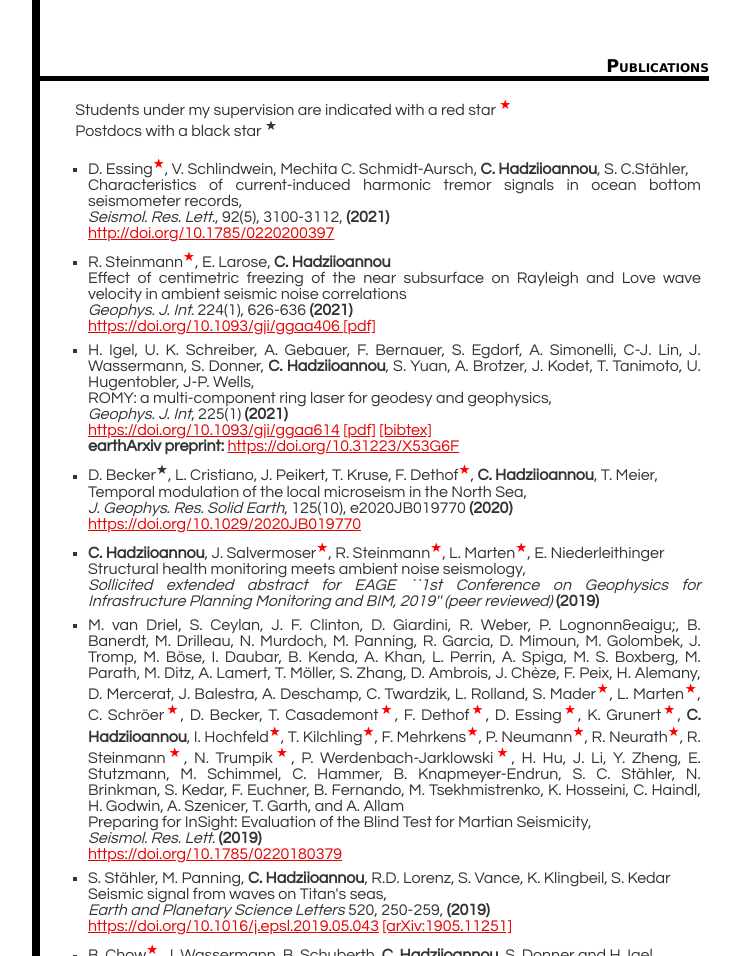
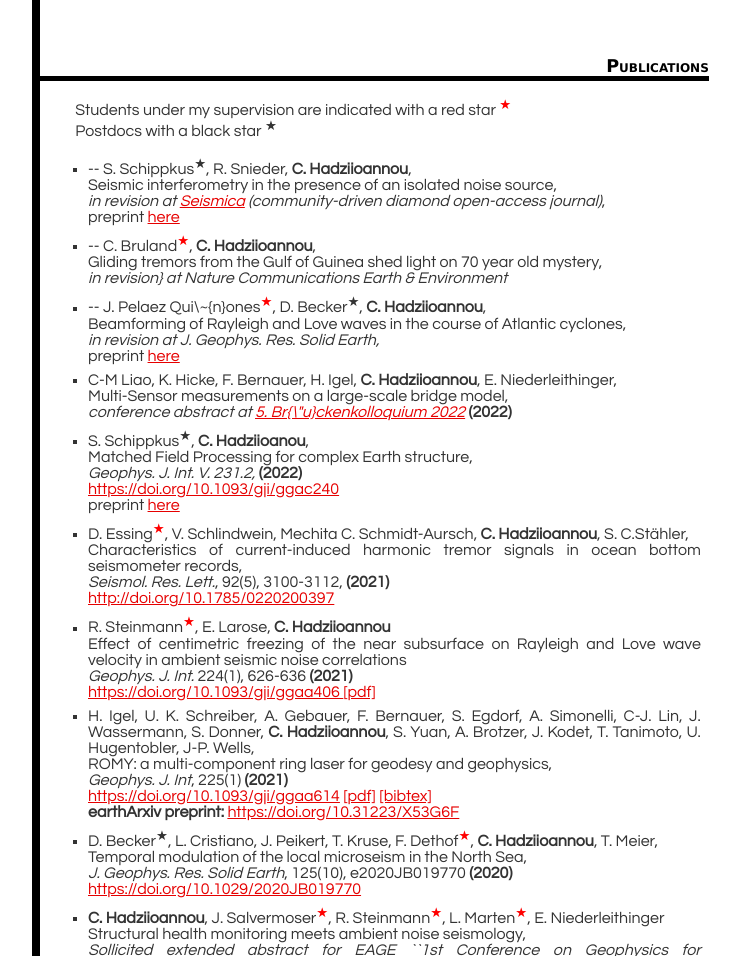
Before and after one commit to hadzii/hadzii.github.io, a plain HTML site: page index.html in a window 1280 px wide. Shown: the part 1507-2463 px from the top of the page, without its empty margins (288-1028 px from the left). Drawn offline with Linux system fonts and the light colour scheme.

Commit message:
update publications

```diff
--- a/index.html
+++ b/index.html
@@ -113,6 +113,34 @@ Postdocs with a black star <sup>&starf;</sup>
 </p>
 
 <p><ul>
+<li>-- S. Schippkus<sup>&starf;</sup>, R. Snieder, <b>C. Hadziioannou</b>, <br \>
+Seismic interferometry in the presence of an isolated noise source,  <br \>
+<i> in revision  at <a href="https://seismica.library.mcgill.ca/">Seismica</a> (community-driven diamond open-access journal)</i>, <br \>
+preprint <a href="https://eartharxiv.org/repository/view/3437/">here</a>
+</li>
+<li>
+-- C. Bruland<sup><span style="color:red;">&starf;</span></sup>, <b>C. Hadziioannou</b>, <br \>
+Gliding tremors from the Gulf of Guinea shed light on 70 year old mystery, <br \>
+<i>in revision} at Nature Communications Earth & Environment</i>
+</li>
+<li>
+-- J. Pelaez Qui\~{n}ones<sup><span style="color:red;">&starf;</span></sup>, D. Becker<sup>&starf;</sup>, <b>C. Hadziioannou</b>,<br \>
+Beamforming of Rayleigh and Love waves in the course of Atlantic cyclones,<br \>
+<i>in revision at J. Geophys. Res. Solid Earth,</i> <br \>
+preprint <a href="https://www.essoar.org/doi/abs/10.1002/essoar.10509603.1">here</a>
+</li>
+<li>
+C-M Liao, K. Hicke, F. Bernauer, H. Igel, <b>C. Hadziioannou</b>, E. Niederleithinger,<br \>
+Multi-Sensor measurements on a large-scale bridge model, <br \>
+<i>conference abstract at <a href="https://www.tae.de/kolloquien-symposien/bauwesen-energieeffizienz-und-umwelt/brueckenkolloquium/">5. Br{\"u}ckenkolloquium 2022</a></i> <b>(2022)</b>
+</li>
+<li>
+S. Schippkus<sup>&starf;</sup>, <b>C. Hadziioanou</b>, <br \>
+Matched Field Processing for complex Earth structure, <br \>
+<i>Geophys. J. Int. V. 231.2,</i> <b>(2022)</b> <br \>
+<a href="https://doi.org/10.1093/gji/ggac240">https://doi.org/10.1093/gji/ggac240</a> <br \>
+preprint <a href="https://eartharxiv.org/repository/view/2954/">here</a>
+</li>
 <li>
 D. Essing<sup><span style="color:red;">&starf;</span></sup>, V. Schlindwein, Mechita C. Schmidt-Aursch, <b>C. Hadziioannou</b>, S. C.St&auml;hler, <br \>
 Characteristics of current-induced harmonic tremor signals in ocean bottom seismometer records, <br \>
```
Also changed, not shown: 1 other file.
